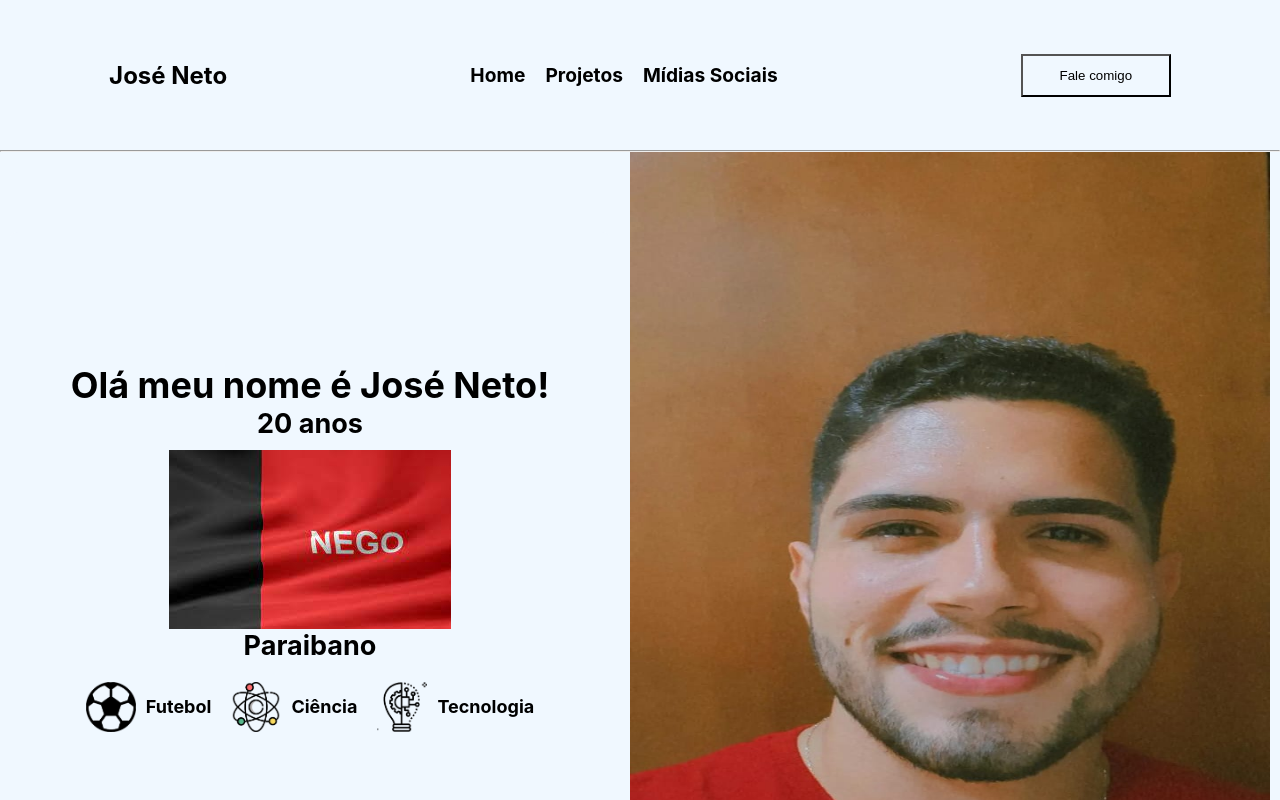
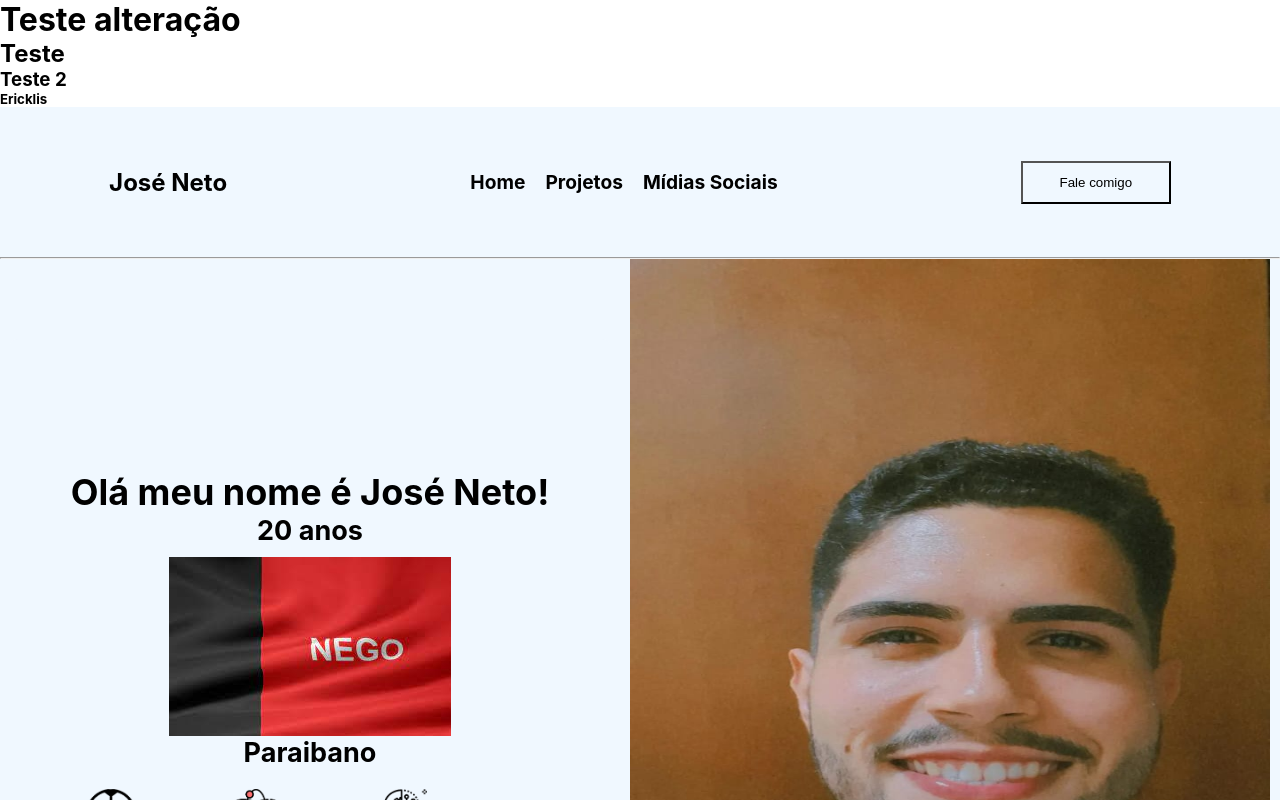
Before and after one commit to jospneto/projeto-react, a React (Create React App) app in the folder proje_teste/: page / in a window 1280 px wide. Shown: the top 800 px of the page. Built offline with nearby package versions, Linux system fonts and the light colour scheme.

Commit message:
Teste01
Atualização do teste

Atualização teste

Teste 1

Teste ericklis

```diff
--- a/proje_teste/src/App.js
+++ b/proje_teste/src/App.js
@@ -8,6 +8,10 @@ import pb from './img/pb.png'
 function App() {
   return (
     <div className="App-bd">
+      <h1>Teste alteração</h1>
+      <h2>Teste</h2>
+      <h3>Teste 2</h3>
+      <h5>Ericklis</h5>
       <nav className="App-nav">
         <h1>José Neto</h1>
         <ul>
```
Also changed, not shown: proje_teste/src/teste.js (added, +7 -0 lines).
